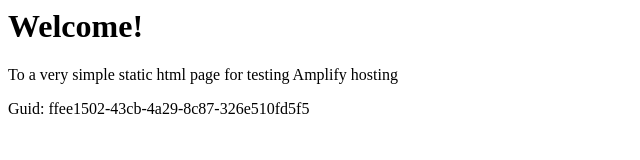
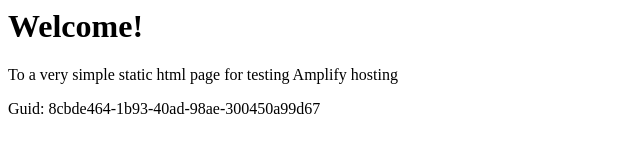
Before and after one commit to aws-aemilia-syd/Github-PR-Commit-Integration-Test-DoNotTouch-GitHubWebhookPushCanaryTest-v1-preprod-ap-southeast-2, a website: page src/index.html in a window 1280 px wide. Shown: the full height of the page, 0-640 px from the left. Drawn offline with Linux system fonts and the light colour scheme.

Commit message:
commit from integ tests

```diff
--- a/src/index.html
+++ b/src/index.html
@@ -12,6 +12,6 @@
 <body>
     <h1>Welcome!</h1>
     <p>To a very simple static html page for testing Amplify hosting</p>
-    <p>Guid: ffee1502-43cb-4a29-8c87-326e510fd5f5</p></body>
+    <p>Guid: 8cbde464-1b93-40ad-98ae-300450a99d67</p></body>
 
 </html>
```
